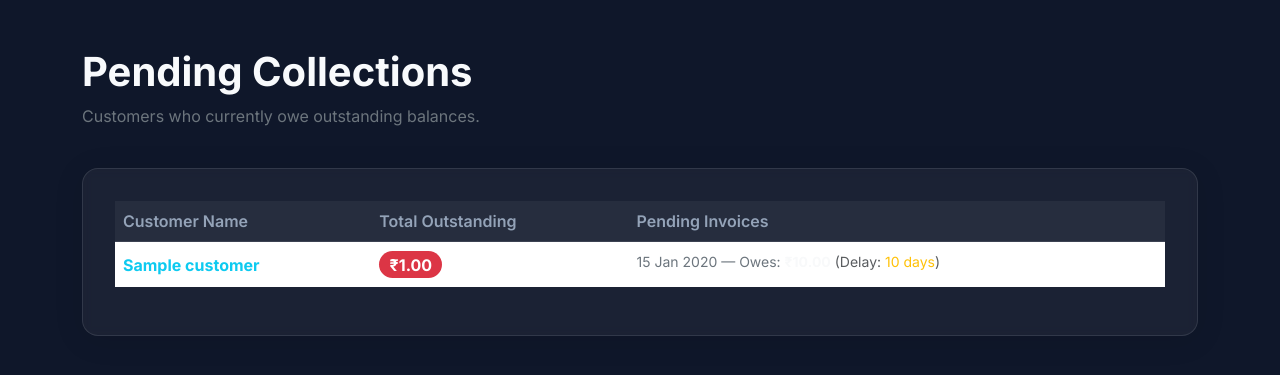
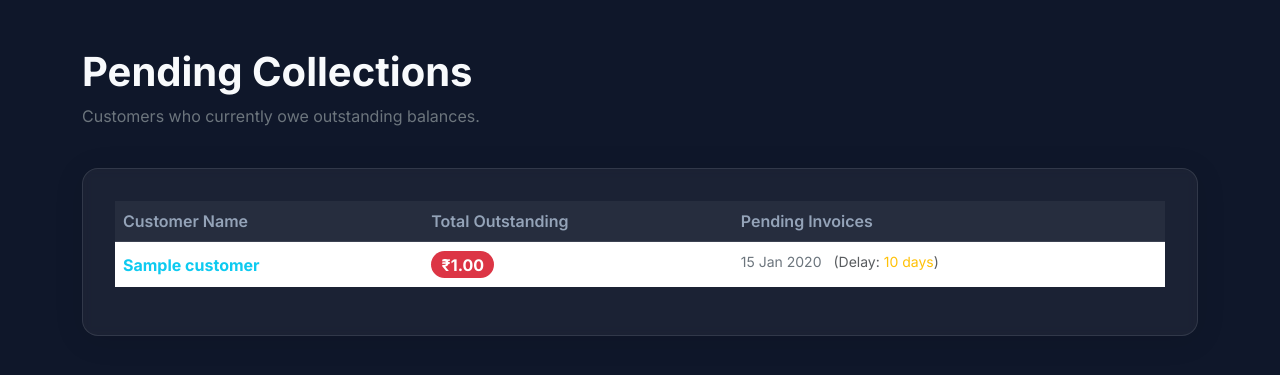
Before and after one commit to divyansh070/sbm_traders_personal_page, a Django app: template dashboard_app/templates/dashboard/pending_collections.html in a window 1280 px wide. Shown: the part 79-454 px from the top of the page. Run offline with Django 5.2, Linux system fonts and the light colour scheme; the template is opened without the code that fills it: most values are stand-ins (such as "Sample title", 1, 10 or a date in 2020).

Commit message:
Fix: Accounts Receivable dynamic Delay calculation and removed row amount

```diff
--- a/dashboard_app/templates/dashboard/pending_collections.html
+++ b/dashboard_app/templates/dashboard/pending_collections.html
@@ -36,10 +36,9 @@
                             <td>
                                 <ul class="list-unstyled mb-0">
                                 {% for inv in customer.pending_invoices %}
-                                    <li class="text-secondary small">
-                                        {% if inv.invoice_date %}{{ inv.invoice_date|date:"d M Y" }}{% else %}No Date{% endif %} &mdash;
-                                        Owes: <strong class="text-light">₹{{ inv.unused_amount|floatformat:2 }}</strong>
-                                        <span class="text-muted">(Delay: {% if inv.delay > 0 %}<span class="text-warning">{{ inv.delay }} days</span>{% else %}{{ inv.delay }} days{% endif %})</span>
+                                    <li class="text-secondary small mb-1">
+                                        {% if inv.invoice_date %}{{ inv.invoice_date|date:"d M Y" }}{% else %}No Date{% endif %}
+                                        <span class="text-muted ms-2">(Delay: {% if inv.ongoing_delay > 0 %}<span class="text-warning">{{ inv.ongoing_delay }} days</span>{% else %}{{ inv.ongoing_delay }} days{% endif %})</span>
                                     </li>
                                 {% endfor %}
                                 </ul>
```
Also changed, not shown: dashboard_app/views.py (+10 -5 lines).
